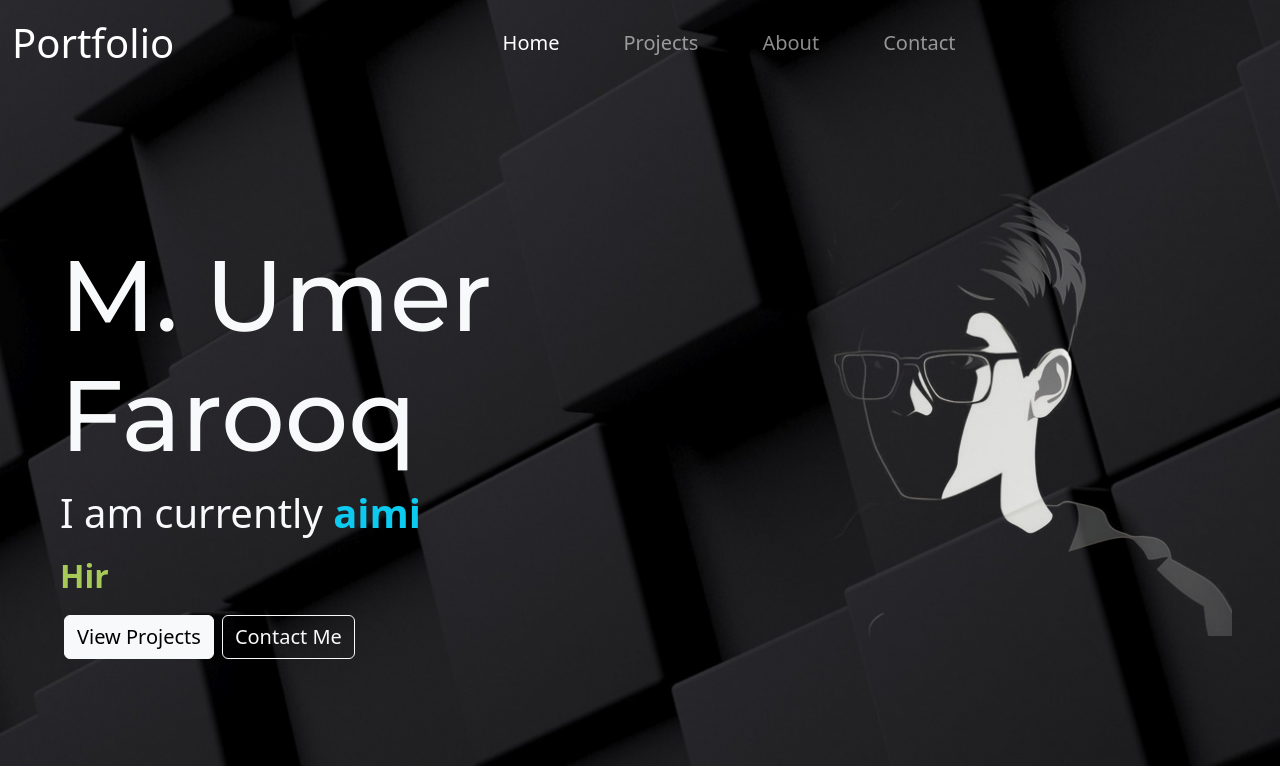
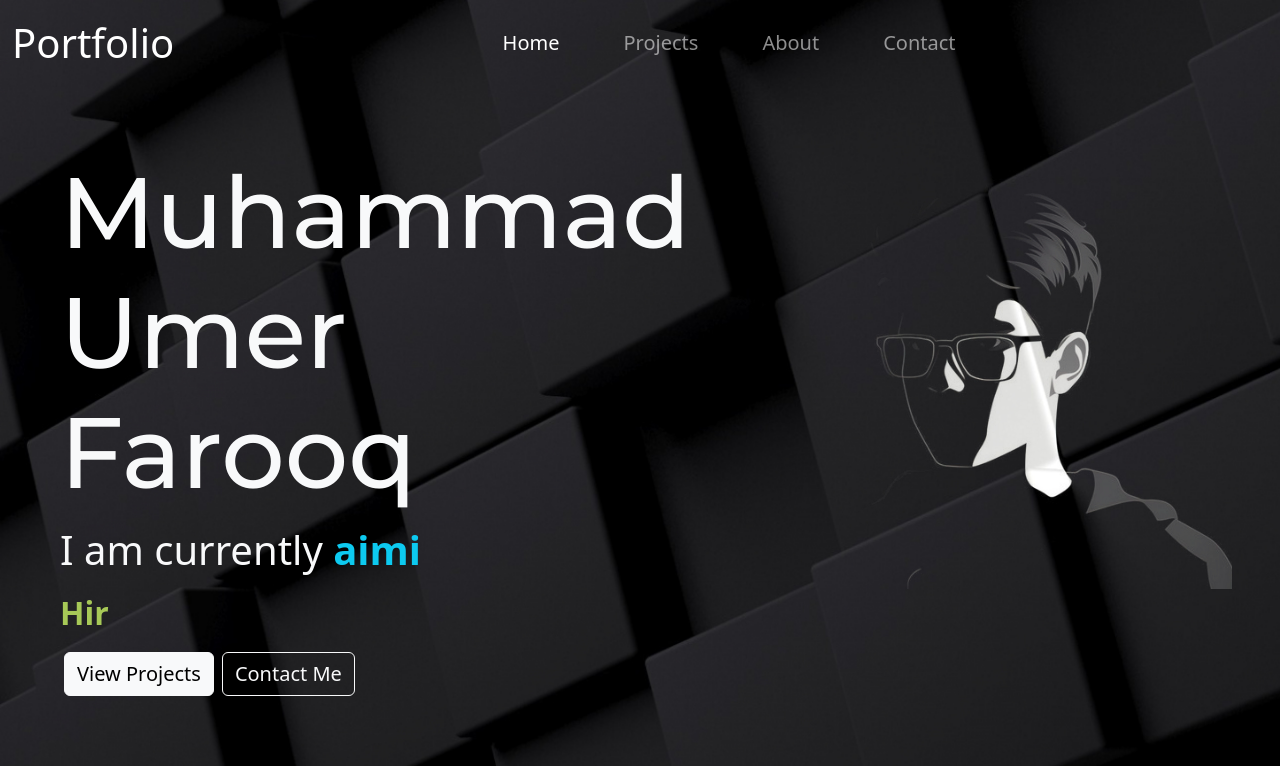
Before and after one commit to DeveloperUmerFarooq/Myapp, a React (Create React App) app: page / in a window 1280 px wide. Shown: the top 766 px of the page. Built offline with nearby package versions, Linux system fonts and the light colour scheme; a web font is replaced by a local one.

Commit message:
Update Home.js

```diff
--- a/src/components/Home.js
+++ b/src/components/Home.js
@@ -14,7 +14,7 @@ export default function Home() {
         <div className='col-lg rounded-lg-5 mt-lg-5' id='svg'>
         </div>
         <div className='col-lg align-content-lg-center' id='Intro'>
-          <h1 className='pb-0'>M. Umer Farooq</h1>
+          <h1 className='pb-0'>Muhammad Umer Farooq</h1>
           <p className=' d-inline fs-1 text-light'>I am currently <span className='text-info' style={{ fontWeight: 'bold' }}>
             {/* Style will be inherited from the parent element */}
             <Typewriter
```
